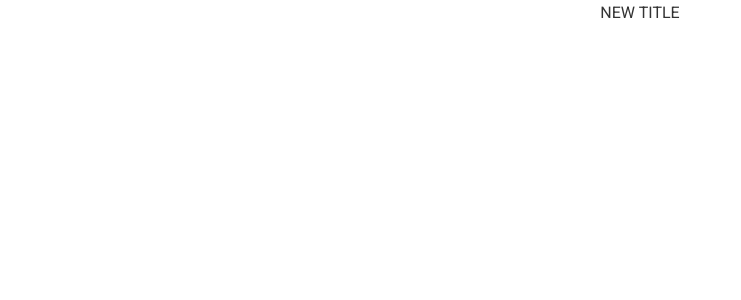
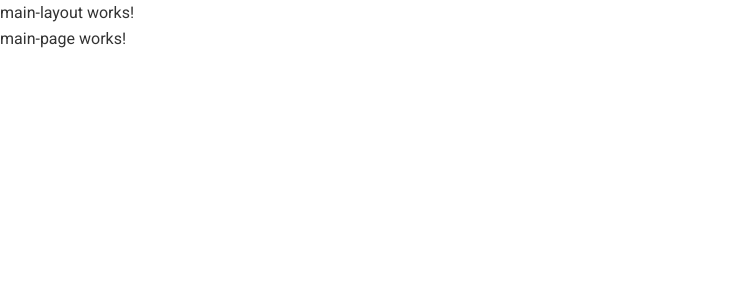
Before and after one commit to alphastation/e-outlet, an Angular app: page / in a window 1280 px wide. Shown: the top 300 px of the page, without its empty margins (0-741 px from the left). Built offline with nearby package versions, Linux system fonts and the light colour scheme.

Commit message:
initial routing connection of the so far created components.

```diff
--- a/src/app/app-routing.module.ts
+++ b/src/app/app-routing.module.ts
@@ -1,7 +1,18 @@
+import { ProductPageComponent } from './product-page/product-page.component';
 import { NgModule } from '@angular/core';
 import { RouterModule, Routes } from '@angular/router';
+import { MainLayoutComponent } from './shared/main-layout/main-layout.component';
+import { MainPageComponent } from './main-page/main-page.component';
+import { CartPageComponent } from './cart-page/cart-page.component';
 
-const routes: Routes = [];
+const routes: Routes = [
+  { path: '', component: MainLayoutComponent, children: [
+    {path: '', redirectTo: '/', pathMatch: 'full'},
+    { path: '', component: MainPageComponent},
+    { path: 'product/:id', component: ProductPageComponent },
+    { path: 'cart', component: CartPageComponent}
+  ]}
+];
 
 @NgModule({
   imports: [RouterModule.forRoot(routes)],
--- a/src/app/app.component.html
+++ b/src/app/app.component.html
@@ -1 +1 @@
-<div class="text-center">NEW TITLE</div>
+<router-outlet></router-outlet>
--- a/src/app/shared/main-layout/main-layout.component.html
+++ b/src/app/shared/main-layout/main-layout.component.html
@@ -1 +1,2 @@
 <p>main-layout works!</p>
+<router-outlet></router-outlet>
```
